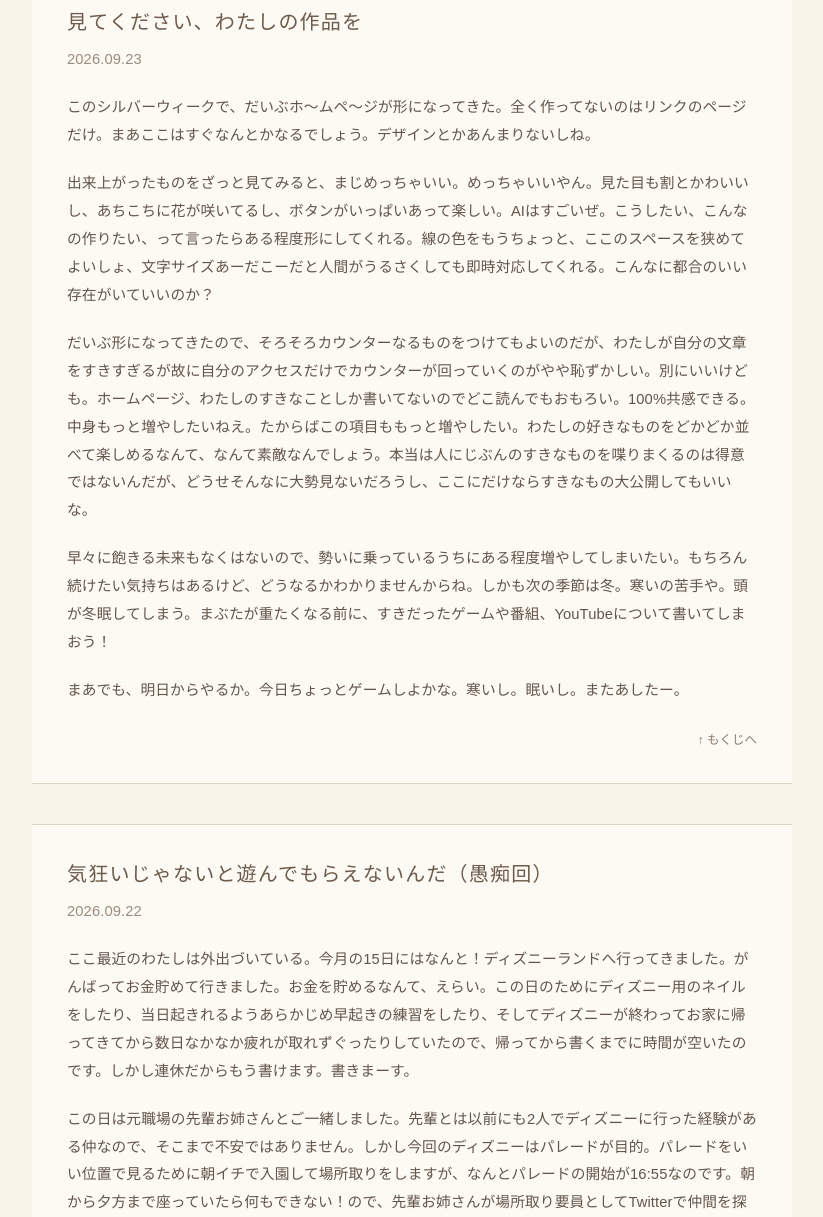
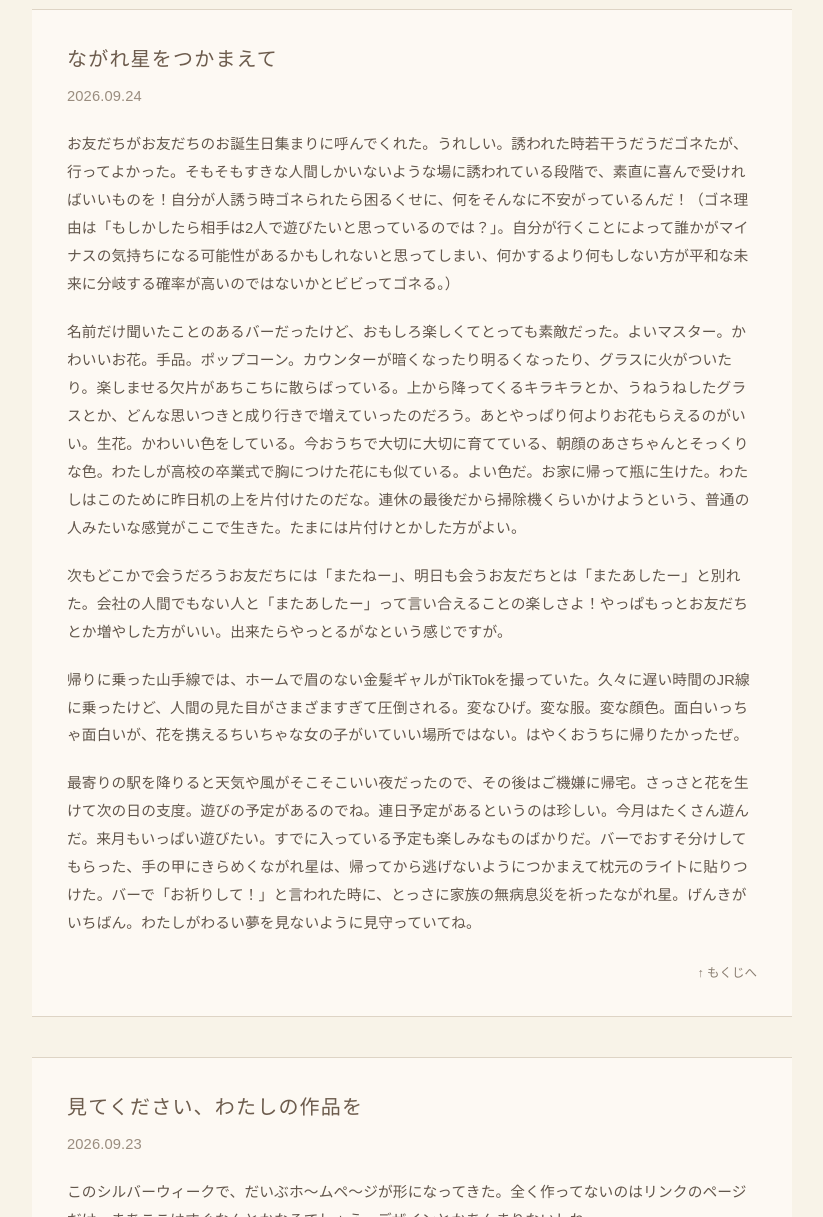
Before and after one commit to morange526/morange526.github.io, a plain HTML site: page archive.html in a window 1280 px wide. Shown: the part 740-1957 px from the top of the page, without its empty margins (228-1051 px from the left). Drawn offline with Linux system fonts and the light colour scheme.

Commit message:
archive.html を更新

```diff
--- a/archive.html
+++ b/archive.html
@@ -171,6 +171,36 @@
       </p>
 
     </header>
+
+        <!-- 7回目 -->
+
+    <article class="diary">
+
+      <h2>ながれ星をつかまえて</h2>
+
+      <p class="date">2026.09.24</p>
+
+      <p>
+        お友だちがお友だちのお誕生日集まりに呼んでくれた。うれしい。誘われた時若干うだうだゴネたが、行ってよかった。そもそもすきな人間しかいないような場に誘われている段階で、素直に喜んで受ければいいものを！自分が人誘う時ゴネられたら困るくせに、何をそんなに不安がっているんだ！（ゴネ理由は「もしかしたら相手は2人で遊びたいと思っているのでは？」。自分が行くことによって誰かがマイナスの気持ちになる可能性があるかもしれないと思ってしまい、何かするより何もしない方が平和な未来に分岐する確率が高いのではないかとビビってゴネる。）
+      </p>
+
+      <p>
+        名前だけ聞いたことのあるバーだったけど、おもしろ楽しくてとっても素敵だった。よいマスター。かわいいお花。手品。ポップコーン。カウンターが暗くなったり明るくなったり、グラスに火がついたり。楽しませる欠片があちこちに散らばっている。上から降ってくるキラキラとか、うねうねしたグラスとか、どんな思いつきと成り行きで増えていったのだろう。あとやっぱり何よりお花もらえるのがいい。生花。かわいい色をしている。今おうちで大切に大切に育てている、朝顔のあさちゃんとそっくりな色。わたしが高校の卒業式で胸につけた花にも似ている。よい色だ。お家に帰って瓶に生けた。わたしはこのために昨日机の上を片付けたのだな。連休の最後だから掃除機くらいかけようという、普通の人みたいな感覚がここで生きた。たまには片付けとかした方がよい。
+      </p>
+
+      <p>
+        次もどこかで会うだろうお友だちには「またねー」、明日も会うお友だちとは「またあしたー」と別れた。会社の人間でもない人と「またあしたー」って言い合えることの楽しさよ！やっぱもっとお友だちとか増やした方がいい。出来たらやっとるがなという感じですが。
+      </p>
+
+      <p>
+        帰りに乗った山手線では、ホームで眉のない金髪ギャルがTikTokを撮っていた。久々に遅い時間のJR線に乗ったけど、人間の見た目がさまざますぎて圧倒される。変なひげ。変な服。変な顔色。面白いっちゃ面白いが、花を携えるちいちゃな女の子がいていい場所ではない。はやくおうちに帰りたかったぜ。
+      </p>
+
+      <p>
+        最寄りの駅を降りると天気や風がそこそこいい夜だったので、その後はご機嫌に帰宅。さっさと花を生けて次の日の支度。遊びの予定があるのでね。連日予定があるというのは珍しい。今月はたくさん遊んだ。来月もいっぱい遊びたい。すでに入っている予定も楽しみなものばかりだ。バーでおすそ分けしてもらった、手の甲にきらめくながれ星は、帰ってから逃げないようにつかまえて枕元のライトに貼りつけた。バーで「お祈りして！」と言われた時に、とっさに家族の無病息災を祈ったながれ星。げんきがいちばん。わたしがわるい夢を見ないように見守っていてね。
+      </p>
+
+    </article>
 
         <!-- 6回目 -->
 
```
